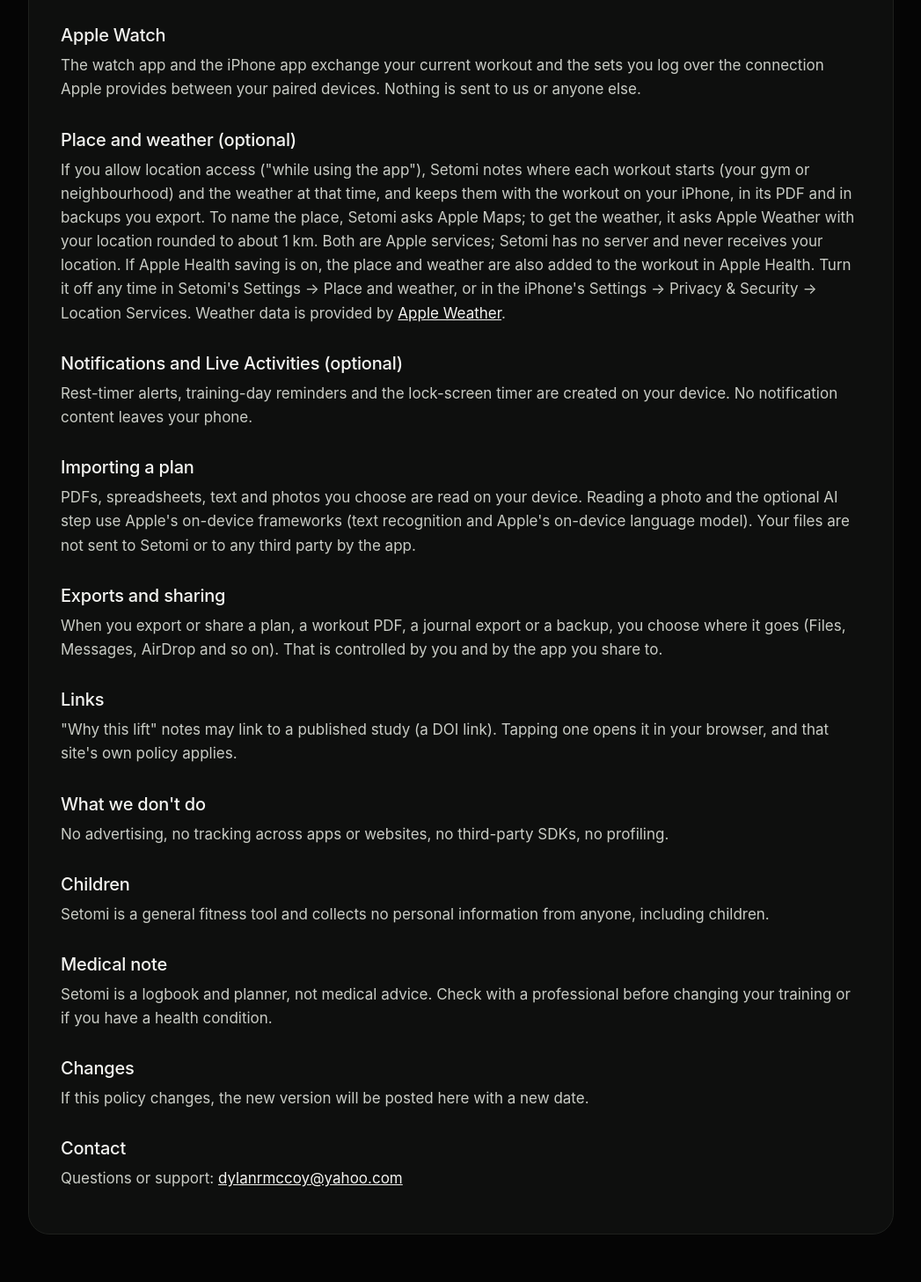
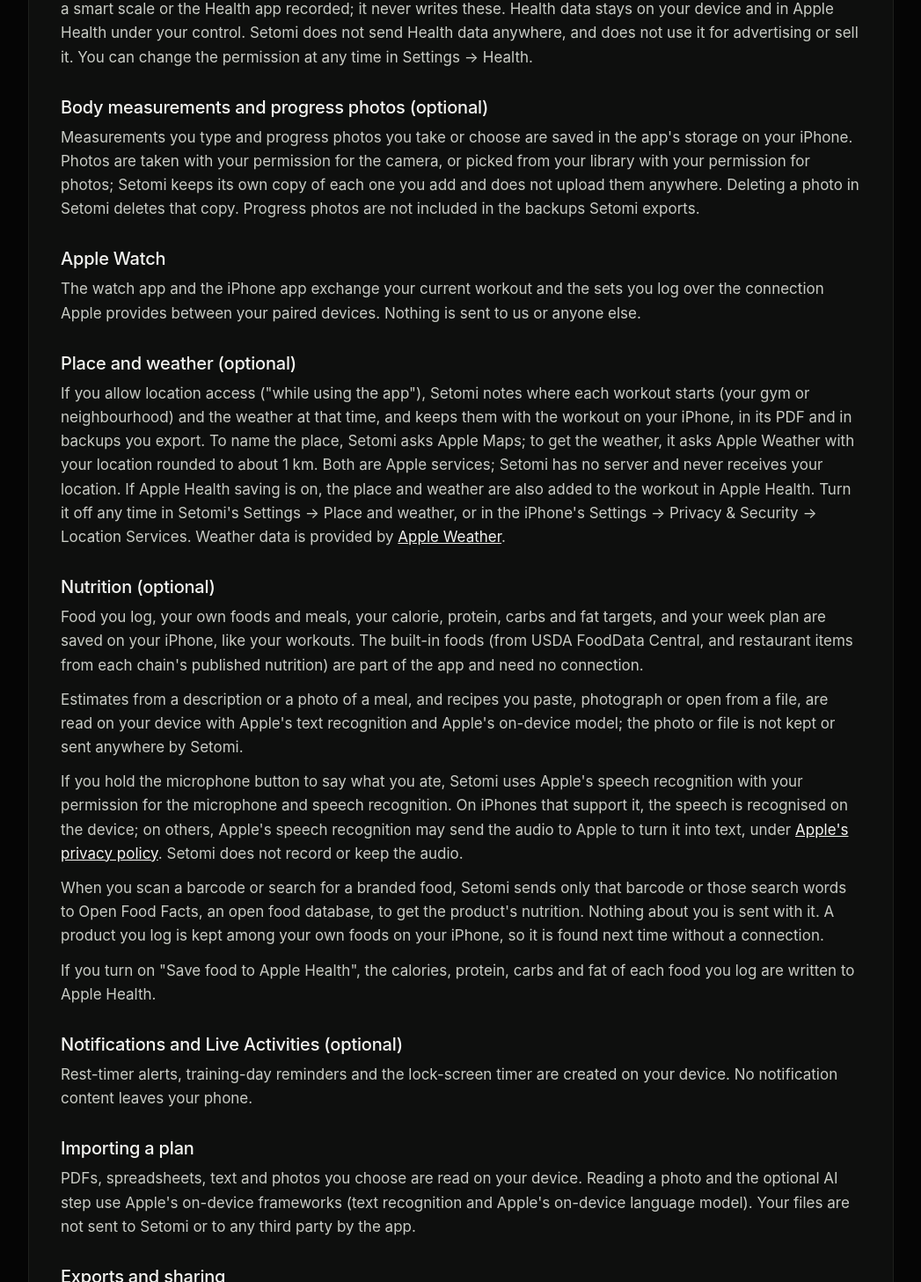
Before and after one commit to Phoodie/Setomi, a plain HTML site: page privacy.html in a window 1280 px wide. Shown: the part 788-2245 px from the top of the page at 88% size, without its empty margins (116-1163 px from the left). Drawn offline with Linux system fonts and the light colour scheme.

Commit message:
Privacy policy for Setomi 1.2
Co-Authored-By: Claude Opus 5.5 <noreply@anthropic.com>

```diff
--- a/privacy.html
+++ b/privacy.html
@@ -16,7 +16,7 @@
 </header>
 <main class="doc">
 <h1>Setomi Privacy Policy</h1>
-<p class="date">Last updated: November 2, 2026</p>
+<p class="date">Last updated: November 16, 2026</p>
 
 <div class="short"><p><strong>The short version.</strong> Setomi stores your workout plans and logs on your iPhone. We don't have a server, an account system or analytics, and we don't collect, receive, sell or share your data.</p></div>
 
@@ -24,13 +24,23 @@
 <p>Your plans, workouts, weights, notes, gym choices and settings are saved in the app's storage on your device. They are not uploaded. If you delete the app, this data is deleted with it, unless you exported a backup yourself.</p>
 
 <h2>Apple Health (optional)</h2>
-<p>If you allow it, Setomi saves your finished lifting sessions and cardio to Apple Health as workouts, reads your bodyweight to estimate walking calories, and, if you turn it on, reads strength workouts from Apple Health (date and length only) to complete your history. On Apple Watch, if you allow it, Setomi records your heart rate and calories during a lifting session (and for three minutes after it, to show how fast your heart rate recovers) and saves it as a workout. On your iPhone, if you allow it, Setomi reads that workout's heart rate and active energy, and your date of birth (to set heart-rate zones), to draw the workout's heart-rate page and exported PDF. On the Summary, if you allow it, Setomi also reads your bodyweight history, last night's sleep, your resting heart rate, heart rate variability and today's step count, to show a readiness score and trends. Health data stays on your device and in Apple Health under your control. Setomi does not send Health data anywhere, and does not use it for advertising or sell it. You can change the permission at any time in Settings &rarr; Health.</p>
+<p>If you allow it, Setomi saves your finished lifting sessions and cardio to Apple Health as workouts, reads your bodyweight to estimate walking calories, and, if you turn it on, reads strength workouts from Apple Health (date and length only) to complete your history. On Apple Watch, if you allow it, Setomi records your heart rate and calories during a lifting session (and for three minutes after it, to show how fast your heart rate recovers) and saves it as a workout. On your iPhone, if you allow it, Setomi reads that workout's heart rate and active energy, and your date of birth (to set heart-rate zones), to draw the workout's heart-rate page and exported PDF. On the Summary, if you allow it, Setomi also reads your bodyweight history, last night's sleep, your resting heart rate, heart rate variability and today's step count, to show a readiness score and trends. On the Heart page, if you allow it, Setomi reads your cardio fitness (VO2 max), one-minute heart rate recovery and walking heart rate average. On the Body page, if you allow it, Setomi reads body fat percentage, waist size and lean body mass that a smart scale or the Health app recorded; it never writes these. Health data stays on your device and in Apple Health under your control. Setomi does not send Health data anywhere, and does not use it for advertising or sell it. You can change the permission at any time in Settings &rarr; Health.</p>
+
+<h2>Body measurements and progress photos (optional)</h2>
+<p>Measurements you type and progress photos you take or choose are saved in the app's storage on your iPhone. Photos are taken with your permission for the camera, or picked from your library with your permission for photos; Setomi keeps its own copy of each one you add and does not upload them anywhere. Deleting a photo in Setomi deletes that copy. Progress photos are not included in the backups Setomi exports.</p>
 
 <h2>Apple Watch</h2>
 <p>The watch app and the iPhone app exchange your current workout and the sets you log over the connection Apple provides between your paired devices. Nothing is sent to us or anyone else.</p>
 
 <h2>Place and weather (optional)</h2>
 <p>If you allow location access ("while using the app"), Setomi notes where each workout starts (your gym or neighbourhood) and the weather at that time, and keeps them with the workout on your iPhone, in its PDF and in backups you export. To name the place, Setomi asks Apple Maps; to get the weather, it asks Apple Weather with your location rounded to about 1 km. Both are Apple services; Setomi has no server and never receives your location. If Apple Health saving is on, the place and weather are also added to the workout in Apple Health. Turn it off any time in Setomi's Settings &rarr; Place and weather, or in the iPhone's Settings &rarr; Privacy &amp; Security &rarr; Location Services. Weather data is provided by <a href="https://weatherkit.apple.com/legal-attribution.html">Apple Weather</a>.</p>
+
+<h2>Nutrition (optional)</h2>
+<p>Food you log, your own foods and meals, your calorie, protein, carbs and fat targets, and your week plan are saved on your iPhone, like your workouts. The built-in foods (from USDA FoodData Central, and restaurant items from each chain's published nutrition) are part of the app and need no connection.</p>
+<p>Estimates from a description or a photo of a meal, and recipes you paste, photograph or open from a file, are read on your device with Apple's text recognition and Apple's on-device model; the photo or file is not kept or sent anywhere by Setomi.</p>
+<p>If you hold the microphone button to say what you ate, Setomi uses Apple's speech recognition with your permission for the microphone and speech recognition. On iPhones that support it, the speech is recognised on the device; on others, Apple's speech recognition may send the audio to Apple to turn it into text, under <a href="https://www.apple.com/legal/privacy/">Apple's privacy policy</a>. Setomi does not record or keep the audio.</p>
+<p>When you scan a barcode or search for a branded food, Setomi sends only that barcode or those search words to Open Food Facts, an open food database, to get the product's nutrition. Nothing about you is sent with it. A product you log is kept among your own foods on your iPhone, so it is found next time without a connection.</p>
+<p>If you turn on "Save food to Apple Health", the calories, protein, carbs and fat of each food you log are written to Apple Health.</p>
 
 <h2>Notifications and Live Activities (optional)</h2>
 <p>Rest-timer alerts, training-day reminders and the lock-screen timer are created on your device. No notification content leaves your phone.</p>
```
